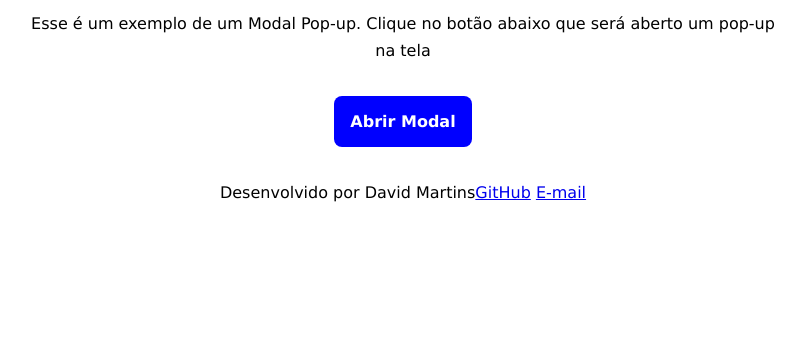
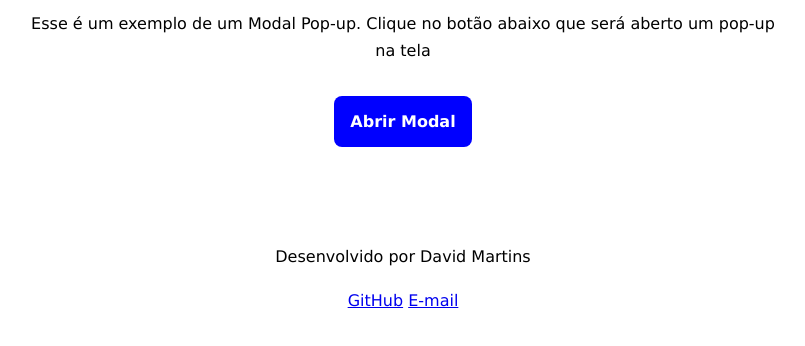
Before and after one commit to davidmartins-dev/modal-popup, a plain HTML site: page index.html in a window 1280 px wide. Shown: the part 92-438 px from the top of the page, without its empty margins (237-1042 px from the left). Drawn offline with Linux system fonts and the light colour scheme.

Commit message:
Ajuste no estilo do footer

```diff
--- a/assets/modal.css
+++ b/assets/modal.css
@@ -89,3 +89,12 @@ button {
 .modal-content h2 {
     margin-top: 6.5rem;
 }
+
+footer .container {
+    flex-direction: column;
+    margin-top: 5rem;
+}
+
+footer p {
+    margin-top: 1rem;
+}
```
Also changed, not shown: 1 other file.
